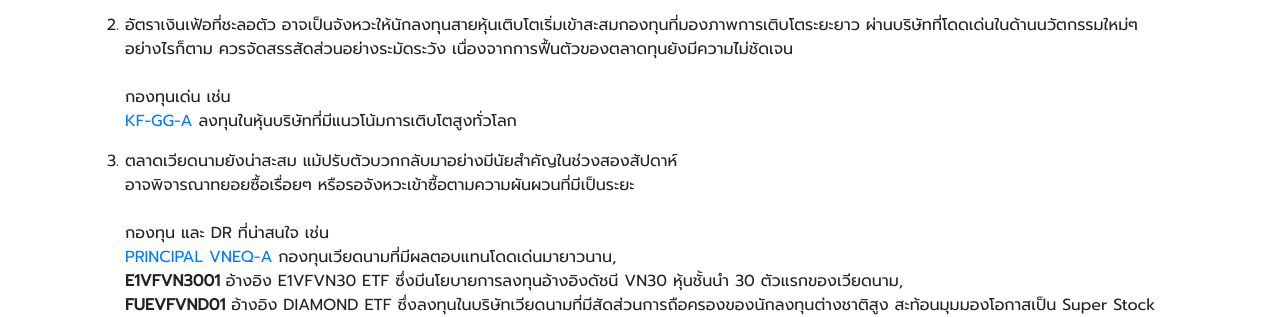
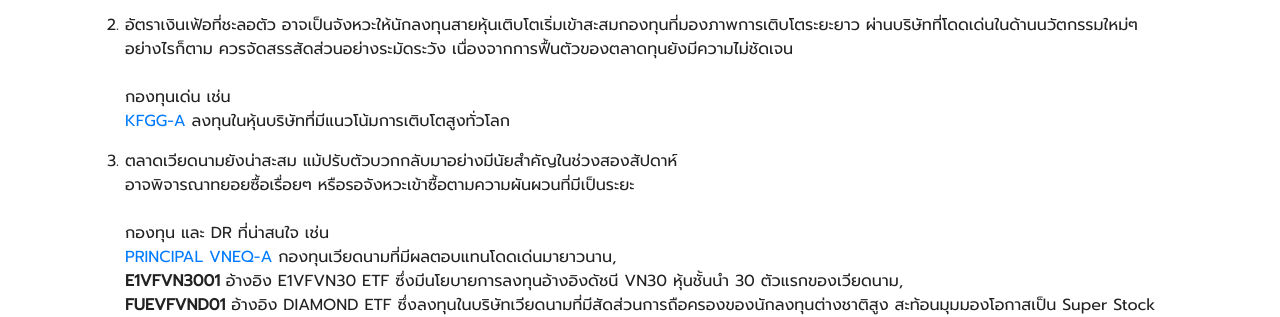
Before and after one commit to moneysart/moneysart.github.io, a Jekyll site: the page built from weekly/_posts/2022-05-29-summary.md, in a window 1280 px wide. Shown: the part 852-1169 px from the top of the page. Built offline with Jekyll 4.4.1, drawn with Linux system fonts in a browser that asks for light colours; nearby versions of some CDN libraries.

Commit message:
fix typo

```diff
--- a/weekly/_posts/2022-05-29-summary.md
+++ b/weekly/_posts/2022-05-29-summary.md
@@ -45,7 +45,7 @@ date: 2022-05-28
 2. อัตราเงินเฟ้อที่ชะลอตัว อาจเป็นจังหวะให้นักลงทุนสายหุ้นเติบโตเริ่มเข้าสะสมกองทุนที่มองภาพการเติบโตระยะยาว ผ่านบริษัทที่โดดเด่นในด้านนวัตกรรมใหม่ๆ
 อย่างไรก็ตาม ควรจัดสรรสัดส่วนอย่างระมัดระวัง เนื่องจากการฟื้นตัวของตลาดทุนยังมีความไม่ชัดเจน<br><br>
 กองทุนเด่น เช่น
-[KF-GG-A](https://www.finnomena.com/fund/KFGG-A) ลงทุนในหุ้นบริษัทที่มีแนวโน้มการเติบโตสูงทั่วโลก
+[KFGG-A](https://www.finnomena.com/fund/KFGG-A) ลงทุนในหุ้นบริษัทที่มีแนวโน้มการเติบโตสูงทั่วโลก
 
 3. ตลาดเวียดนามยังน่าสะสม แม้ปรับตัวบวกกลับมาอย่างมีนัยสำคัญในช่วงสองสัปดาห์
 อาจพิจารณาทยอยซื้อเรื่อยๆ หรือรอจังหวะเข้าซื้อตามความผันผวนที่มีเป็นระยะ<br><br>
```
